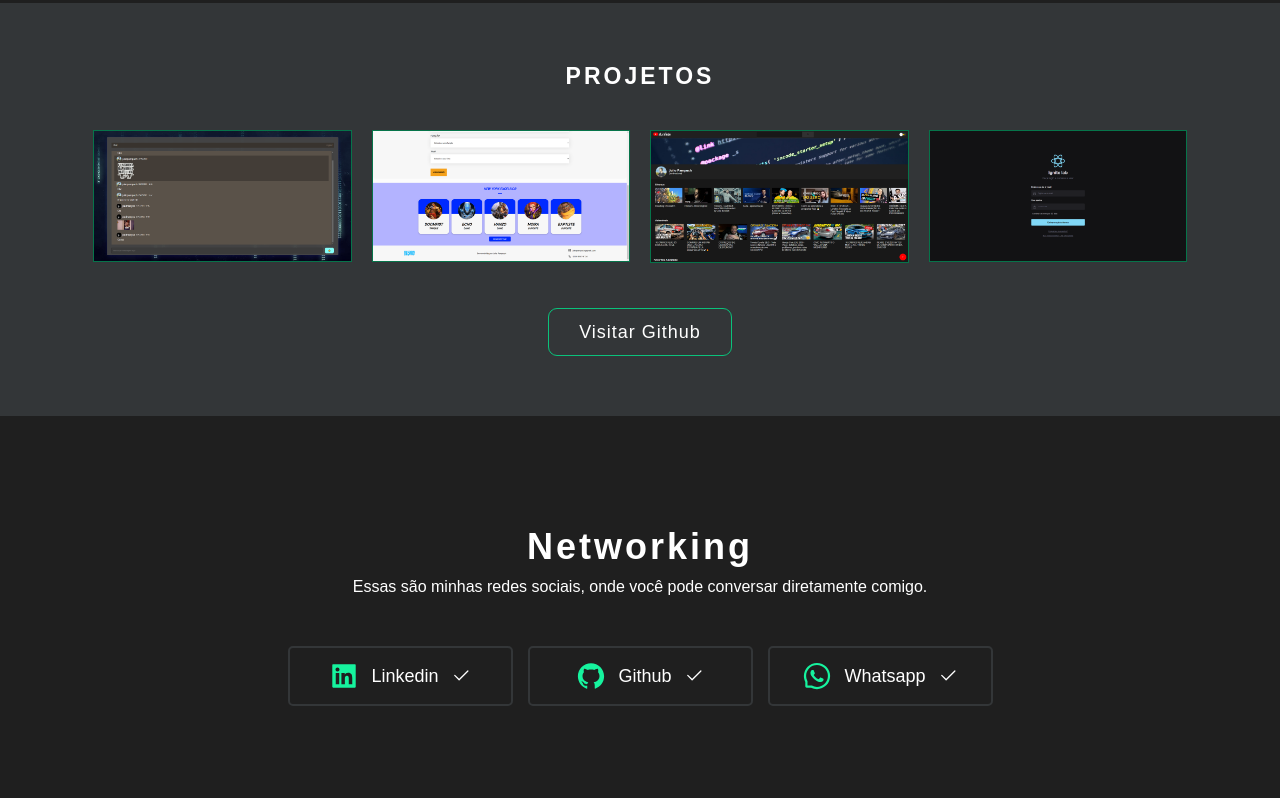
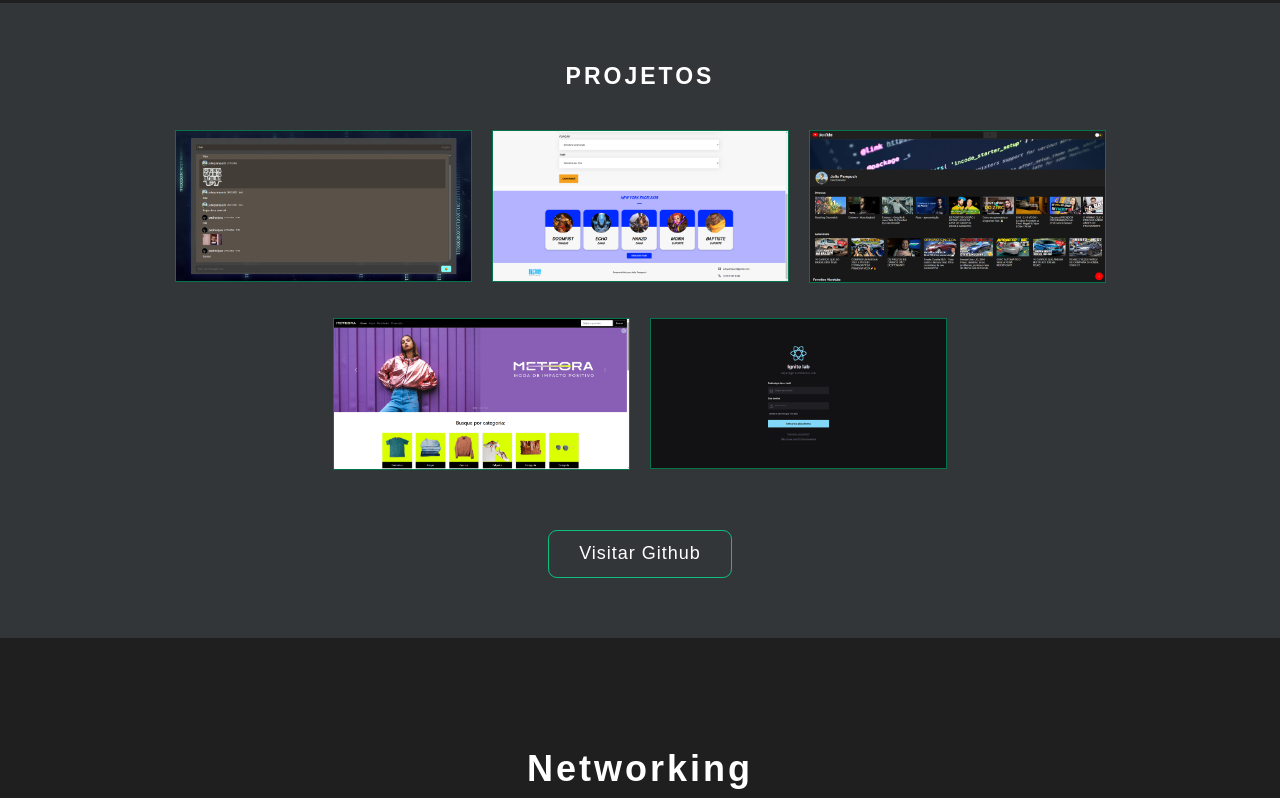
Before and after one commit to JulioPampuch/Portfolio-JulioPampuch, a Next.js app: page / in a window 1280 px wide. Shown: the part 1538-2336 px from the top of the page. Built offline with nearby package versions, Linux system fonts and the light colour scheme.

Commit message:
added new project

```diff
--- a/config.json
+++ b/config.json
@@ -36,6 +36,13 @@
       "linkGithub": "https://github.com/JulioPampuch/aluratube"
     },
     {
+      "name": "Meteora",
+      "image": "/images/meteora.png",
+      "description": "Projeto que simula um e-commerce de roupas usando Bootstrap.",
+      "linkSite": "https://meteora-inky-psi.vercel.app/",
+      "linkGithub": "https://github.com/JulioPampuch/Meteora"
+    },
+    {
       "name": "Design System",
       "image": "/images/design-system.png",
       "description": "Projeto desenvolvido no evento 'Ignite-lab' da Rocketseat, desenvolvemos um design-system completo, começamos no Figma e criamos todos os componentes usando React, Storybooks, Typescript e Tailwind CSS.",
--- a/src/components/Projects/index.js
+++ b/src/components/Projects/index.js
@@ -40,7 +40,7 @@ const StyledProjects = styled.section`
   .card {
     position: relative;
     background-color: ${({ theme }) => theme.neutrals['nivel10']};
-    width: 23.5%;
+    width: 27%;
 
     display: flex;
     flex-direction: column;
@@ -132,7 +132,7 @@ const StyledProjects = styled.section`
     justify-content: center;
     align-items: center;
     gap: 10px;
-    margin-top: 10px;
+    margin: 25px 30% 0 30%;
 
     letter-spacing: 1px;
     z-index: 0;
@@ -186,7 +186,7 @@ const StyledProjects = styled.section`
     }
 
     .goToGithub {
-      margin-top: 40px;
+      margin: 40px 0 0 0;
     }
 
     p {
```
Also changed, not shown: public/images/meteora.png (added).
